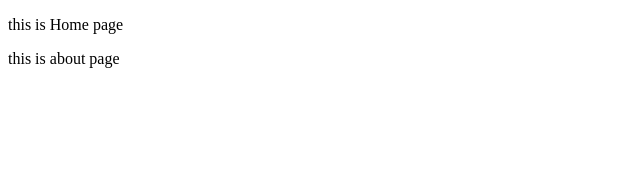
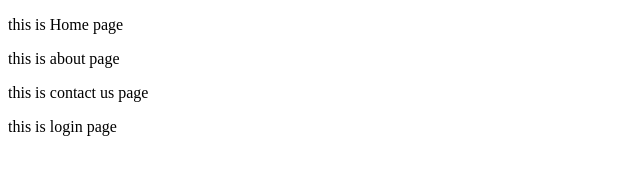
Before and after one commit to GopalVaviya/demo, a plain HTML site: page index.html in a window 1280 px wide. Shown: the whole page, without its empty margins (0-640 px from the left). Drawn offline with Linux system fonts and the light colour scheme.

Commit message:
add contact us and login page

```diff
--- a/index.html
+++ b/index.html
@@ -8,5 +8,7 @@
 <body>
     <p>this is Home page</p>
     <p>this is about page</p>
+    <p>this is contact us page</p>
+    <p>this is login page</p>
 </body>
 </html>
```
